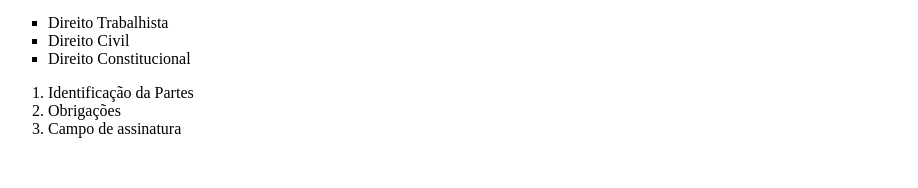
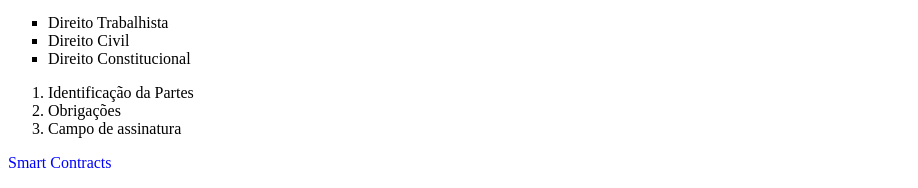
Before and after one commit to LiGold/perfil, a plain HTML site: page index.html in a window 1280 px wide. Shown: the part 641-829 px from the top of the page, without its empty margins (0-918 px from the left). Before the commit the page ends 800 px from the top, so only its background shows below. Drawn offline with Linux system fonts and the light colour scheme.

Commit message:
texto com cor

```diff
--- a/index.html
+++ b/index.html
@@ -28,6 +28,6 @@ Meu perfil: Aline
   <li>Obrigações</li>
   <li>Campo de assinatura</li>
 </ol>
-
+  <p style="color:blue;">Smart Contracts</p>
 </body>
 </html>
```
